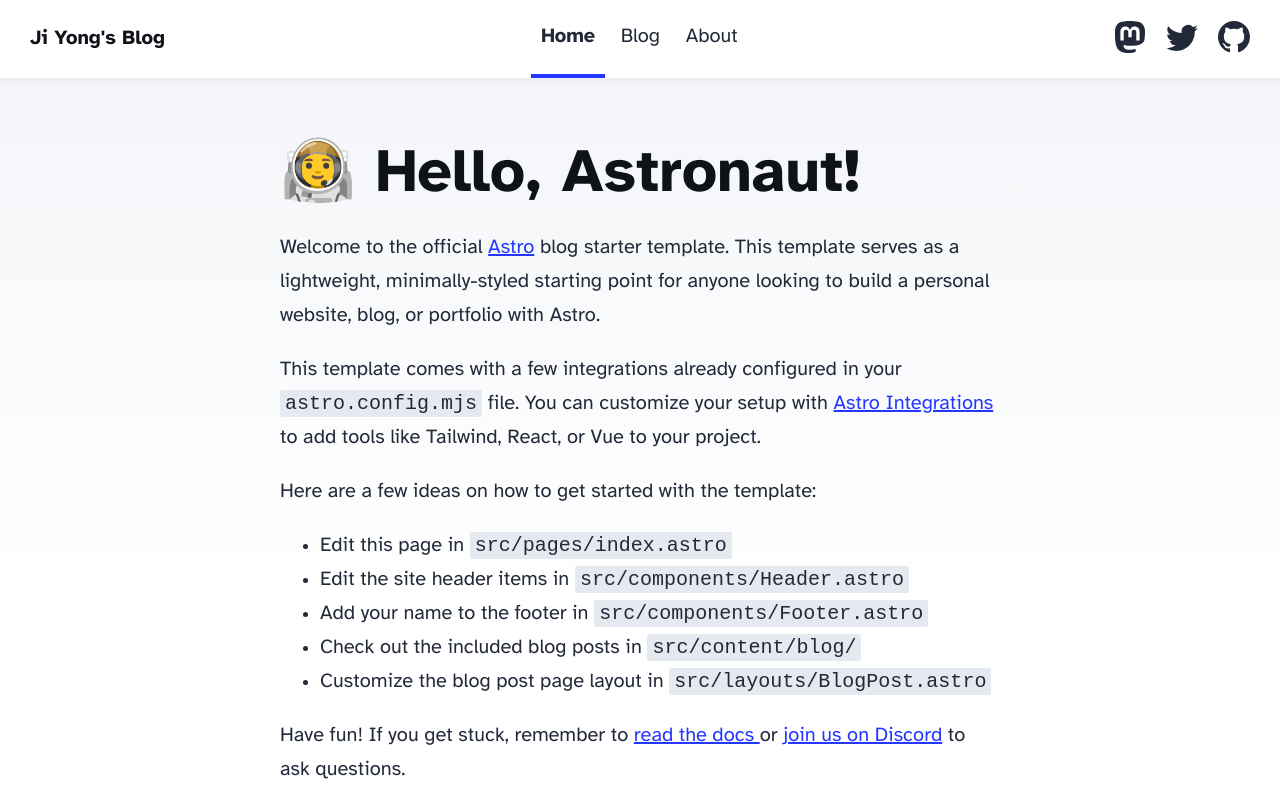
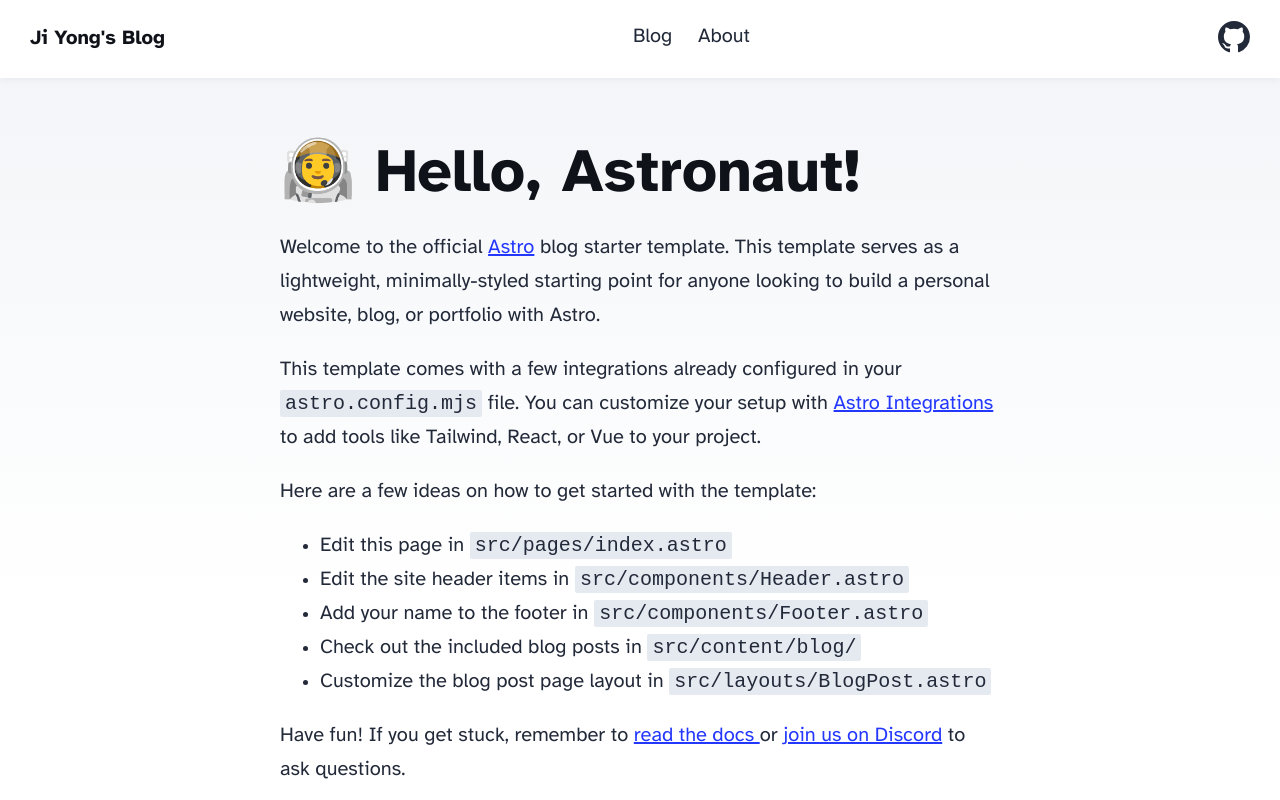
Before and after one commit to Tocktock/mystory-blog, an Astro site: page / in a window 1280 px wide. Shown: the top 800 px of the page. Built offline with nearby package versions, Linux system fonts and the light colour scheme; Astro itself is replaced by a stand-in of ours.

Commit message:
Header 수정

```diff
--- a/src/components/Header.astro
+++ b/src/components/Header.astro
@@ -7,30 +7,13 @@
 	<nav>
 		<h2><a href="/">{SITE_TITLE}</a></h2>
 		<div class="internal-links">
-			<HeaderLink href="/">Home</HeaderLink>
+			<!-- todo: configured Home section-->
+			<!--<HeaderLink href="/">Home</HeaderLink>-->
 			<HeaderLink href="/blog">Blog</HeaderLink>
 			<HeaderLink href="/about">About</HeaderLink>
 		</div>
 		<div class="social-links">
-			<a href="https://m.webtoo.ls/@astro" target="_blank">
-				<span class="sr-only">Follow Astro on Mastodon</span>
-				<svg viewBox="0 0 16 16" aria-hidden="true" width="32" height="32"
-					><path
-						fill="currentColor"
-						d="M11.19 12.195c2.016-.24 3.77-1.475 3.99-2.603.348-1.778.32-4.339.32-4.339 0-3.47-2.286-4.488-2.286-4.488C12.062.238 10.083.017 8.027 0h-.05C5.92.017 3.942.238 2.79.765c0 0-2.285 1.017-2.285 4.488l-.002.662c-.004.64-.007 1.35.011 2.091.083 3.394.626 6.74 3.78 7.57 1.454.383 2.703.463 3.709.408 1.823-.1 2.847-.647 2.847-.647l-.06-1.317s-1.303.41-2.767.36c-1.45-.05-2.98-.156-3.215-1.928a3.614 3.614 0 0 1-.033-.496s1.424.346 3.228.428c1.103.05 2.137-.064 3.188-.189zm1.613-2.47H11.13v-4.08c0-.859-.364-1.295-1.091-1.295-.804 0-1.207.517-1.207 1.541v2.233H7.168V5.89c0-1.024-.403-1.541-1.207-1.541-.727 0-1.091.436-1.091 1.296v4.079H3.197V5.522c0-.859.22-1.541.66-2.046.456-.505 1.052-.764 1.793-.764.856 0 1.504.328 1.933.983L8 4.39l.417-.695c.429-.655 1.077-.983 1.934-.983.74 0 1.336.259 1.791.764.442.505.661 1.187.661 2.046v4.203z"
-					></path></svg
-				>
-			</a>
-			<a href="https://twitter.com/astrodotbuild" target="_blank">
-				<span class="sr-only">Follow Astro on Twitter</span>
-				<svg viewBox="0 0 16 16" aria-hidden="true" width="32" height="32"
-					><path
-						fill="currentColor"
-						d="M5.026 15c6.038 0 9.341-5.003 9.341-9.334 0-.14 0-.282-.006-.422A6.685 6.685 0 0 0 16 3.542a6.658 6.658 0 0 1-1.889.518 3.301 3.301 0 0 0 1.447-1.817 6.533 6.533 0 0 1-2.087.793A3.286 3.286 0 0 0 7.875 6.03a9.325 9.325 0 0 1-6.767-3.429 3.289 3.289 0 0 0 1.018 4.382A3.323 3.323 0 0 1 .64 6.575v.045a3.288 3.288 0 0 0 2.632 3.218 3.203 3.203 0 0 1-.865.115 3.23 3.23 0 0 1-.614-.057 3.283 3.283 0 0 0 3.067 2.277A6.588 6.588 0 0 1 .78 13.58a6.32 6.32 0 0 1-.78-.045A9.344 9.344 0 0 0 5.026 15z"
-					></path></svg
-				>
-			</a>
-			<a href="https://github.com/withastro/astro" target="_blank">
+			<a href="https://github.com/Tocktock" target="_blank">
 				<span class="sr-only">Go to Astro's GitHub repo</span>
 				<svg viewBox="0 0 16 16" aria-hidden="true" width="32" height="32"
 					><path
```
